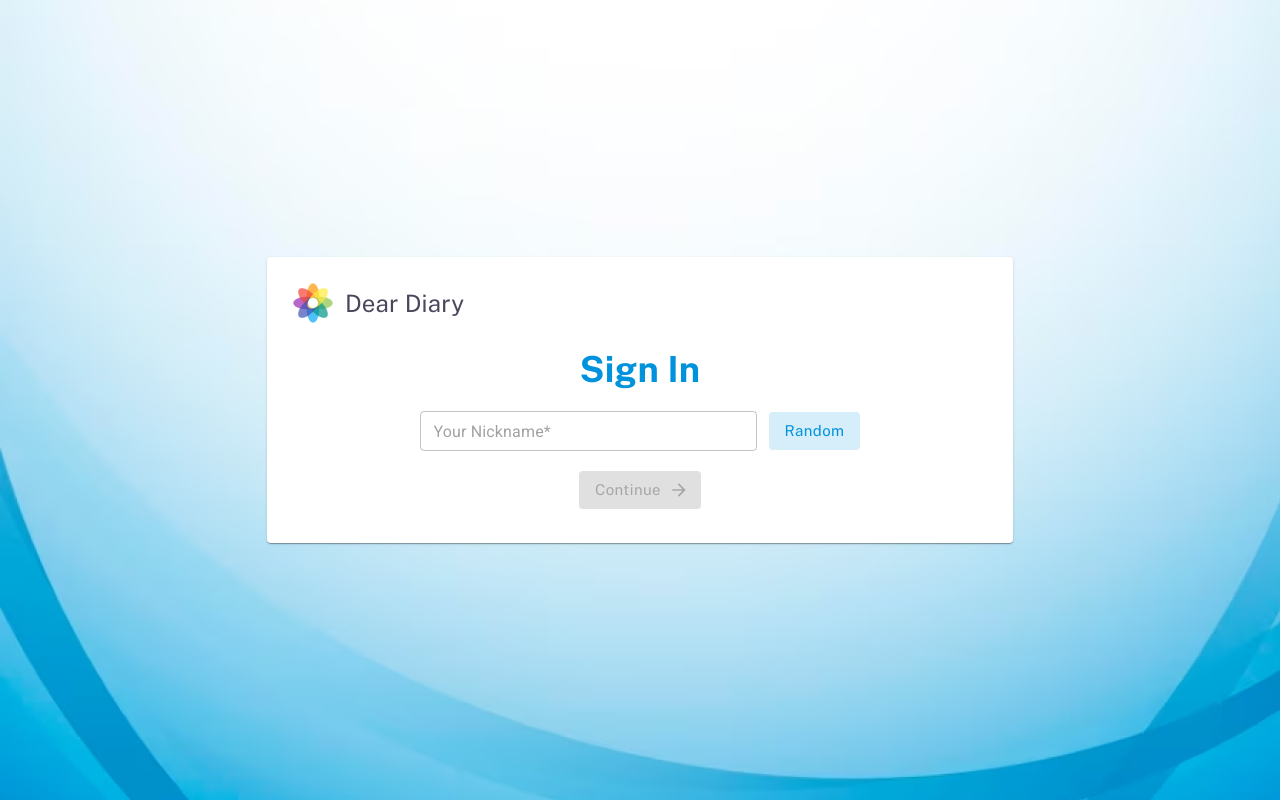
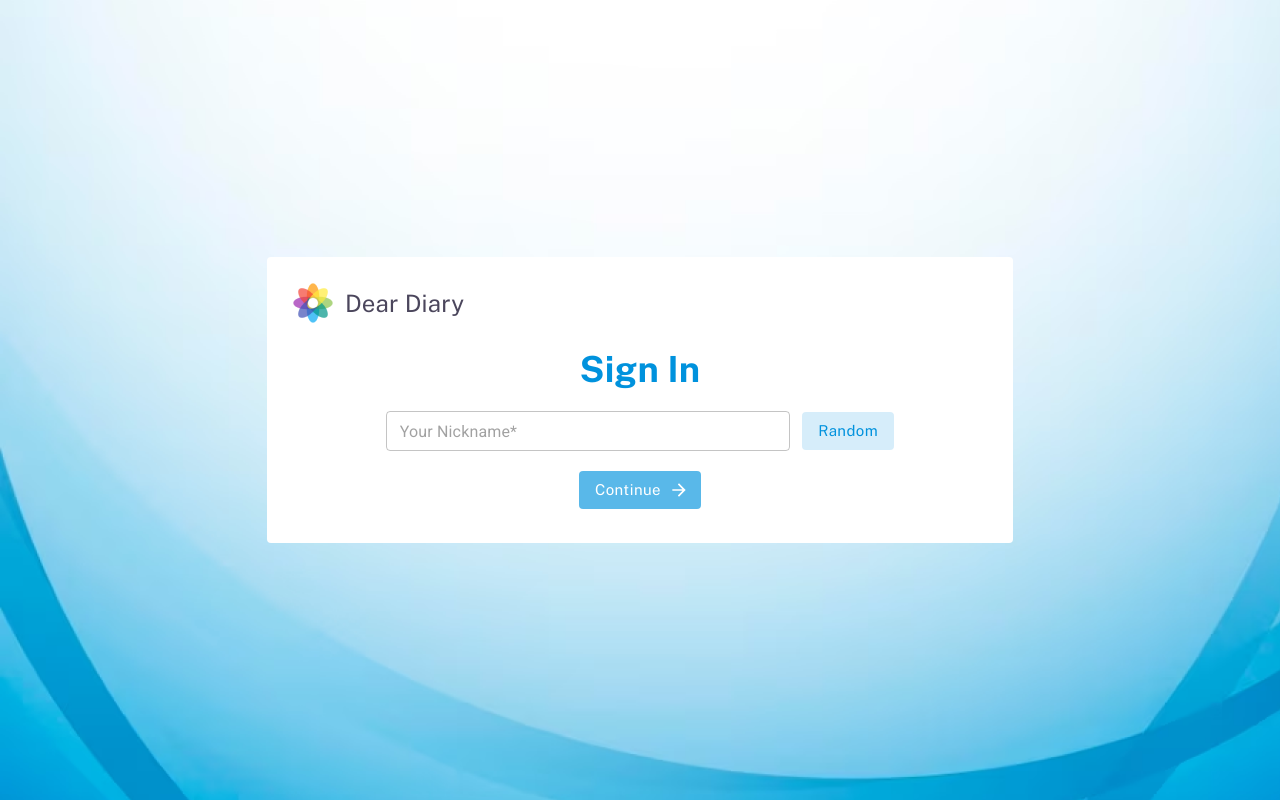
Before and after one commit to fcodelabs/training-web, a React (Create React App) app in the folder dear-diary/: page / in a window 1280 px wide. Built offline with nearby package versions, Linux system fonts and the light colour scheme; no server answers.

Commit message:
Update
Fix continue button issue.
(Enabled and Disabled button colors)
Change Sign in card size and text filed size.
Sign in card is in the middle of the web page.
remove shadow effect of the card.

```diff
--- a/dear-diary/src/containers/SignIn/SignIn.tsx
+++ b/dear-diary/src/containers/SignIn/SignIn.tsx
@@ -63,7 +63,16 @@ const signInPageStyles = {
       color: "white",
     },
   },
-  continueButtonStyles: {
+  continueButtonStylesEnabled: {
+    backgroundColor: "rgba(0, 146, 221,1)",
+    typography: {
+      fontFamily: "public sans",
+      textTransform: "none",
+      fontSize: "15px",
+      fontWeight: 500,
+    },
+  },
+  continueButtonStylesDisabled: {
     backgroundColor: "rgba(0, 146, 221,0.65)",
     typography: {
       fontFamily: "public sans",
@@ -75,7 +84,7 @@ const signInPageStyles = {
 };
 
 const SignIn: React.FC = () => {
-  const isMobile = useMediaQuery("(max-width: 400px)");
+  const isMobile = useMediaQuery("(max-width: 600px)");
   const navigate = useNavigate();
   const [text, setText] = useState<string>("");
   const [textError, setTextError] = useState<boolean>(false);
@@ -102,7 +111,7 @@ const SignIn: React.FC = () => {
   return (
     <div style={signInPageStyles.rootStyles}>
       <Container sx={signInPageStyles.containerStyles}>
-        <Card>
+        <Card sx={{ boxShadow: "0" }}>
           <CardContent sx={signInPageStyles.cardContentStyles}>
             <Box
               display="flex"
@@ -153,7 +162,7 @@ const SignIn: React.FC = () => {
                 onChange={handleTextChange}
                 required
                 error={textError}
-                sx={isMobile ? { width: "100%" } : { width: "50%" }}
+                sx={isMobile ? { width: "100%" } : { width: "60%" }}
               ></TextField>
               <Button
                 variant="contained"
@@ -177,10 +186,13 @@ const SignIn: React.FC = () => {
                 variant="contained"
                 fullWidth={isMobile}
                 endIcon={<ArrowForwardIcon />}
-                onClick={handleContinueButtonClick}
-                disabled={text === "" ? true : false}
+                onClick={text === "" ? () => {} : handleContinueButtonClick}
                 disableElevation
-                sx={signInPageStyles.continueButtonStyles}
+                sx={
+                  text === ""
+                    ? signInPageStyles.continueButtonStylesDisabled
+                    : signInPageStyles.continueButtonStylesEnabled
+                }
               >
                 Continue
               </Button>
```
